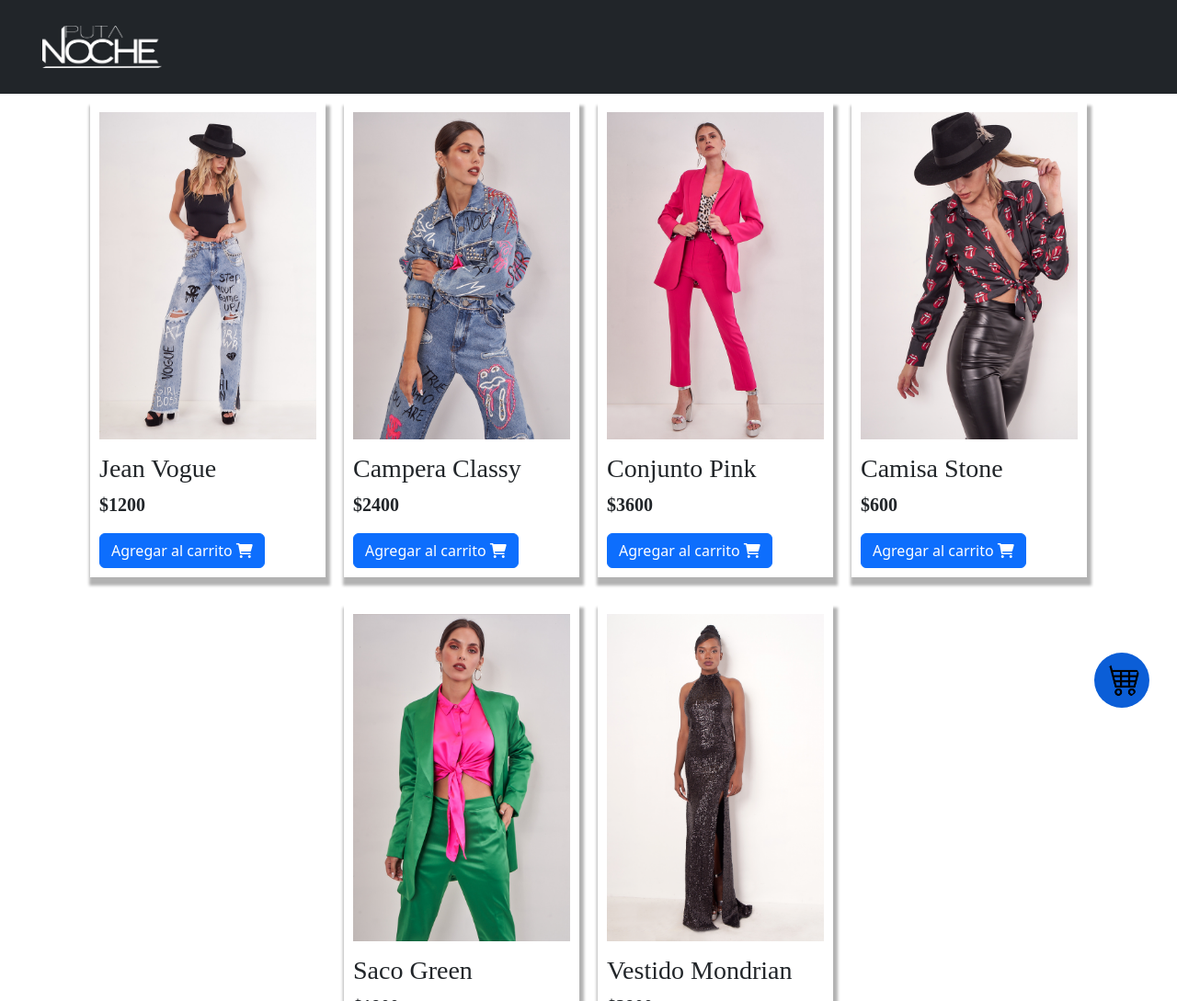
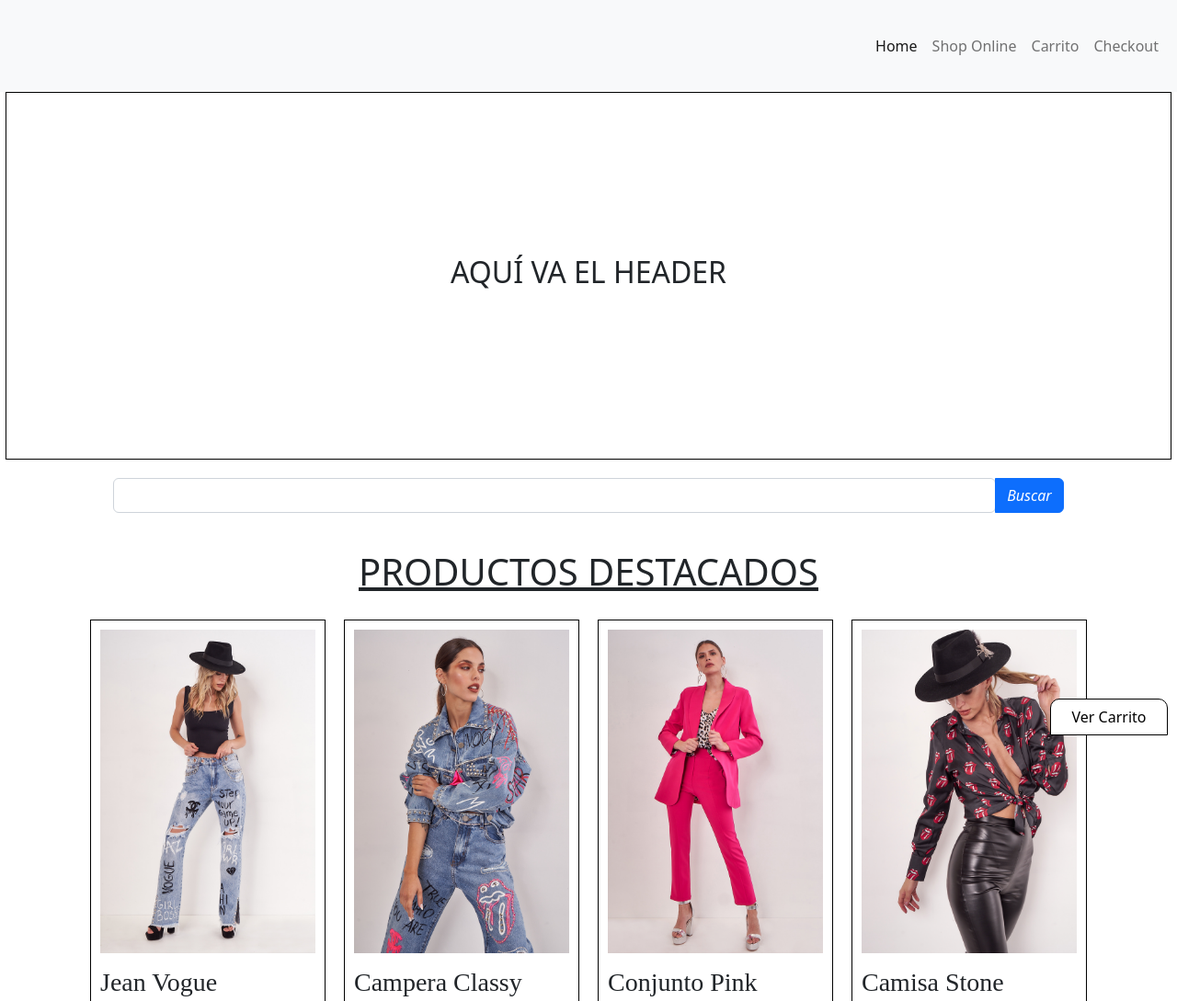
Before and after one commit to mvdcreativestudio/javascript, a plain HTML site: page index.html in a window 1280 px wide. Shown: the top 1089 px of the page at 92% size. Drawn offline with nearby package versions, Linux system fonts and the light colour scheme.

Commit message:
Proceso de CSS y Estilos

```diff
--- a/assets/js/app.js
+++ b/assets/js/app.js
@@ -38,7 +38,7 @@ stockProductos.forEach((producto) => {
     <img src=${producto.img} class="img-producto" alt="">
     <h3 class="nombreProducto">${producto.nombre}</h3>
     <p class="precioProducto">$${producto.precio}</p>
-    <button id="agregar${producto.id}" class="btn btn-primary">Agregar al carrito <i class="fas fa-shopping-cart"></i></button>
+    <button id="agregar${producto.id}" class="btnAddToCart">Agregar al carrito</button>
     `
     contenedorProductos.appendChild(div);
 
--- a/assets/sass/style.scss
+++ b/assets/sass/style.scss
@@ -1,4 +1,20 @@
+// BOTONES
+
+.btnPrimario {
+    background-color: black;
+    color: white;
+    font-family: Montserrat;
+    padding: 10px 20px 10px 20px;
+    border-radius: 5px;
+    border: 0px;
+}
+
+
 // NAVEGADOR
+
+.navbar {
+    height: 100px;
+}
 
 .nav-logo {
     width: 25%;
@@ -39,7 +55,7 @@
     padding: 10px;
     margin: 10px;
     margin-bottom: 20px;
-    box-shadow: 2px 6px 3px 3px rgba(0, 0, 0, 0.3);
+    border: solid 1px black;
 }
 
 .img-producto {
@@ -55,6 +71,21 @@
     font-family: Montserrat;
     font-weight: bolder;
     font-size: 20px;
+}
+
+.btnAddToCart {
+    background-color: black;
+    border: solid 1px black;
+    color: white;
+    font-family: Montserrat;
+    padding: 5px 15px 5px 15px;
+    border-radius: 5px;
+    &:hover {
+        background-color: white;
+        color: black;
+        border: solid 1px black;
+    }
+
 }
 
 // CARRITO
@@ -112,3 +143,43 @@
 .boton-cerrar-modal {
     border: 1px;
 }
+
+// HEADER
+
+.headerProvisorio {
+    width: 99%;
+    height: 400px;
+    border: solid 1px black;
+}
+
+// MAIN
+
+.input-group {
+    margin-top: 20px;
+    margin-bottom: 10px;
+}
+
+.contenedorCarrito {
+    height: 40px;
+    width: 10%;
+    border: solid 1px black;
+    position: fixed;
+    bottom: 0px;
+    right: 10px;
+    border-radius: 10px 10px 0px 0px;
+    background-color: white;
+}
+
+.botonFixedCart {
+    background-color: transparent;
+    border: none;
+}
+
+.encabezado {
+    margin-top: 40px;
+    h1 {
+        text-transform: uppercase;
+        text-decoration: underline;
+        padding-bottom: 10px;
+    }
+}
--- a/index.html
+++ b/index.html
@@ -13,33 +13,76 @@
 
 </head>
 <body>
-    <nav class="navbar sticky-top navbar-expand-lg navbar-dark bg-dark d-flex">
-        <div class="container-fluid justify-content-between m-4 mt-0 mb-0">
-          <img class="nav-logo" src="./assets/img/logo.png" alt="Logotipo MVD Creative Studio">
+    <nav class="navbar navbar-expand-lg bg-light">
+        <div class="container-fluid">
+          <img src="" alt="">
           <button class="navbar-toggler" type="button" data-bs-toggle="collapse" data-bs-target="#navbarSupportedContent" aria-controls="navbarSupportedContent" aria-expanded="false" aria-label="Toggle navigation">
             <span class="navbar-toggler-icon"></span>
           </button>
-
+          <div class="collapse navbar-collapse" id="navbarSupportedContent">
+            <ul class="navbar-nav me-auto mb-2 mb-lg-0">
+              <li class="nav-item">
+                <a class="nav-link active" aria-current="page" href="#">Home</a>
+              </li>
+              <li class="nav-item">
+                <a class="nav-link" href="#">Shop Online</a>
+              </li>
+              <li class="nav-item">
+                <a class="nav-link" href="#">Carrito</a>
+              </li>
+              <li class="nav-item">
+                <a class="nav-link" href="#">Checkout</a>
+              </li>
+            </ul>
+          </div>
         </div>
-    </nav>
+      </nav>
 
 
     <header>
-
+        <div class="contenedorHeader d-flex justify-content-center">
+            <div class="headerProvisorio d-flex justify-content-center align-items-center">
+                <h2 class="">AQUÍ VA EL HEADER</h2>
+            </div>
+        </div>
     </header>
 
 
     <main>
+
+<!-- BUSCADOR -->
+        <div class="input-group d-flex justify-content-center">
+            <div class="form-outline col-9">
+              <input type="search" id="form1" class="form-control" />
+            </div>
+            <button type="button" class="btn btn-primary">
+              <i class="">Buscar</i>
+            </button>
+        </div>
+
+<!-- CONTENEDOR DE PRODUCTOS  -->
+
+        <div class="encabezado d-flex justify-content-center">
+            <h1>Productos Destacados</h1>
+        </div>
+
         <div class="d-flex justify-content-center">
             <div class="d-flex justify-content-center flex-wrap col-12" id="contenedor-productos">
 
             </div>
         </div>
 
+        <div class="d-flex justify-content-center mb-5 mt-3">
+            <a href="./pages/shop.html"><button class="btnPrimario">Ver todos los productos</button></a>
+        </div>
 
 
+<!-- CARRITO - BOTÓN Y CONTENIDO  -->
+
         <div class="icono-carrito">
-            <img src="./assets/img/cart-icon.png" id="disparador-carrito" class="img-carrito-fixed" data-bs-toggle="modal" data-bs-target="#miModal" alt="">
+            <div class="contenedorCarrito d-flex justify-content-center" id="disparador-carrito" data-bs-toggle="modal" data-bs-target="#miModal">
+                <button class="botonFixedCart">Ver Carrito</button>
+            </div>
         </div>
 
         <div class="modal fade" id="miModal" tabindex="-1" aria-hidden="true" aria-labelledby="modalTitle">
```
Also changed, not shown: assets/css/style.css, pages/shop.html (added), 1 other file.
